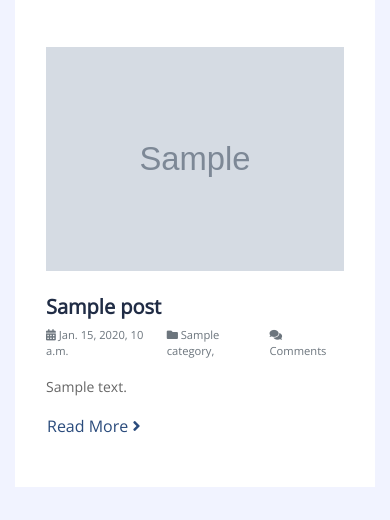
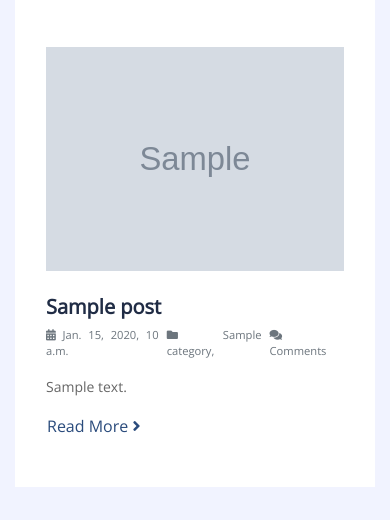
Before and after one commit to christopherece/blog, a Django app: page / in a window 390 px wide. Shown: the part 641-1161 px from the top of the page. Run offline with Django 4.2, Linux system fonts and the light colour scheme; tables that the repository leaves empty hold one stand-in row (values such as "Sample post"); grey boxes marked "Sample" are stand-in pictures; some libraries are stand-ins or nearby versions.

Commit message:
add justify

```diff
--- a/templates/pages/index.html
+++ b/templates/pages/index.html
@@ -13,7 +13,7 @@
                     <div class="col-md-5">
                         <img class="img-fluid mb-4 mb-md-0" src="{{ post.photo_main.url }}" alt="Image">
                     </div>
-                    <div class="col-md-7">
+                    <div class="col-md-7" style="text-align: justify">
                         <h5 class="md-4 mb-2 bg-white font-weight-bold">{{post.title}}</h5>
                         <div class="d-flex mb-3">
                             <small class="mr-2 text-muted"><i class="fa fa-calendar-alt"></i> {{post.created_at}}</small>
```
